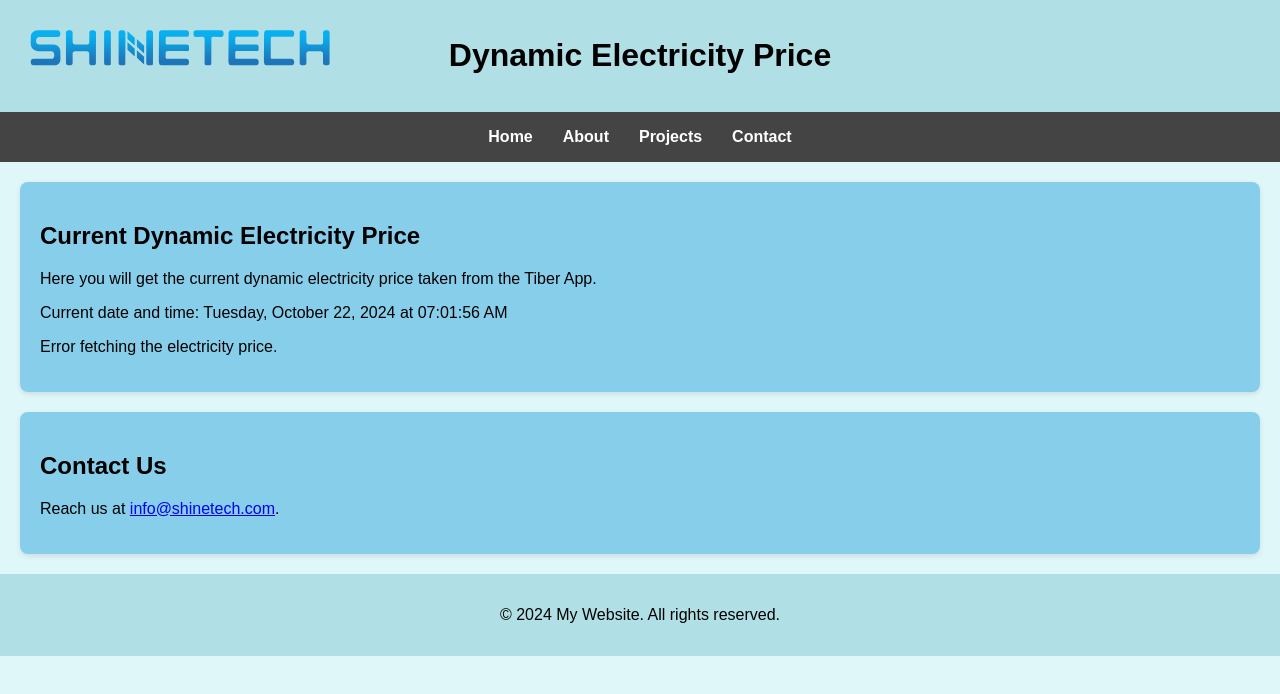
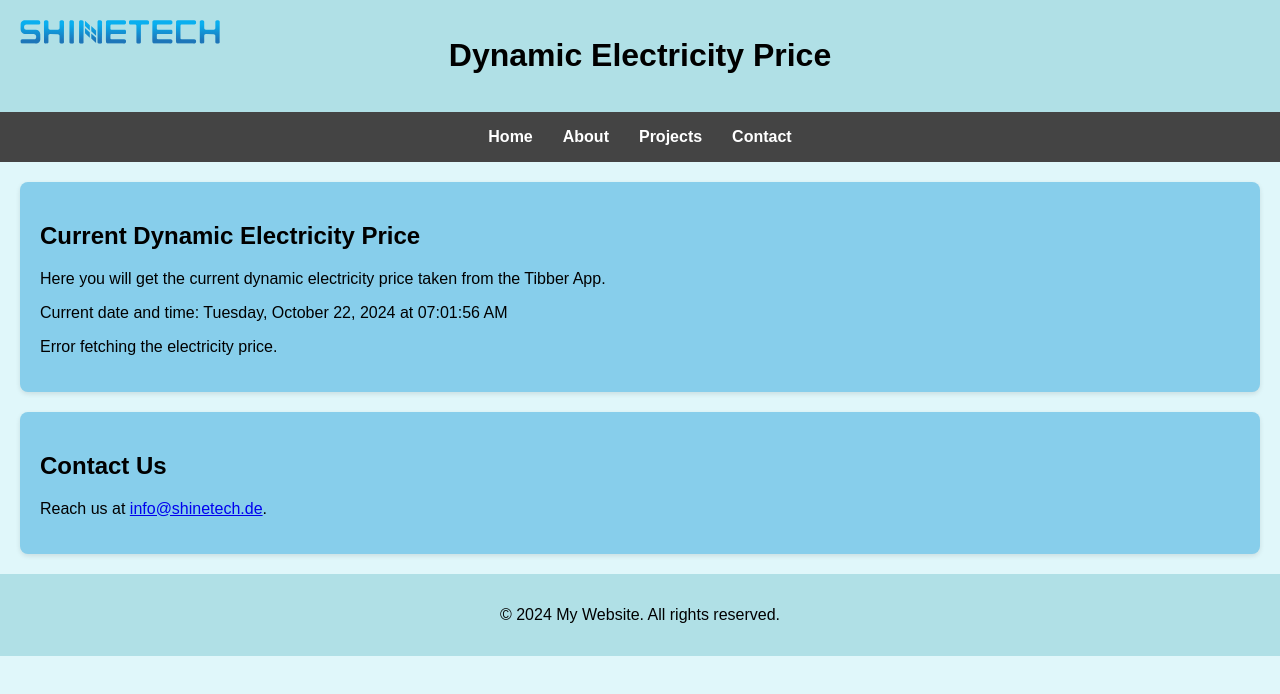
Before and after one commit to RS2480/RS2408.github.io, a plain HTML site: page index.html in a window 1280 px wide. Drawn offline with Linux system fonts and the light colour scheme; no server answers.

Commit message:
Update index.html

```diff
--- a/index.html
+++ b/index.html
@@ -56,9 +56,9 @@
         /* CSS to position the image in the top-left */
         img.logo {
             position: absolute;
-            top: 30px;
-            left: 30px;
-            width: 300px; /* Adjust size as needed */
+            top: 20px;
+            left: 20px;
+            width: 200px; /* Adjust size as needed */
         }
     </style>
 </head>
@@ -80,7 +80,7 @@
     <section>
         <h2>Current Dynamic Electricity Price</h2>
         <!-- Line added above date and time -->
-        <p>Here you will get the current dynamic electricity price taken from the Tiber App.</p>
+        <p>Here you will get the current dynamic electricity price taken from the Tibber App.</p>
         <p id="datetime"></p>
         <p id="electricity-price">Fetching the latest electricity price...</p>
     </section>
@@ -90,7 +90,7 @@
     <section>
         <h2>Contact Us</h2>
         <p>
-            Reach us at <a href="mailto:info@shinetech.com.com">info@shinetech.com</a>.
+            Reach us at <a href="mailto:info@shinetech.com.com">info@shinetech.de</a>.
         </p>
     </section>
 
```
